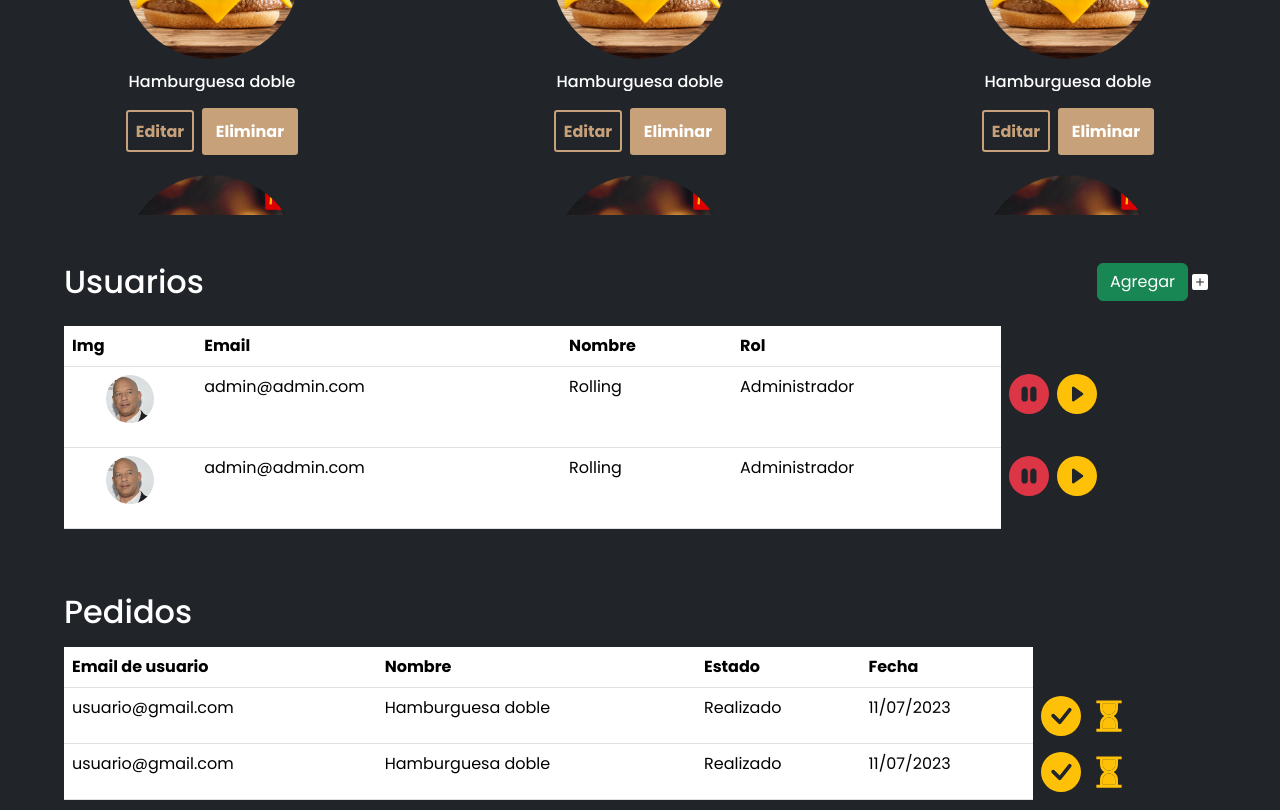
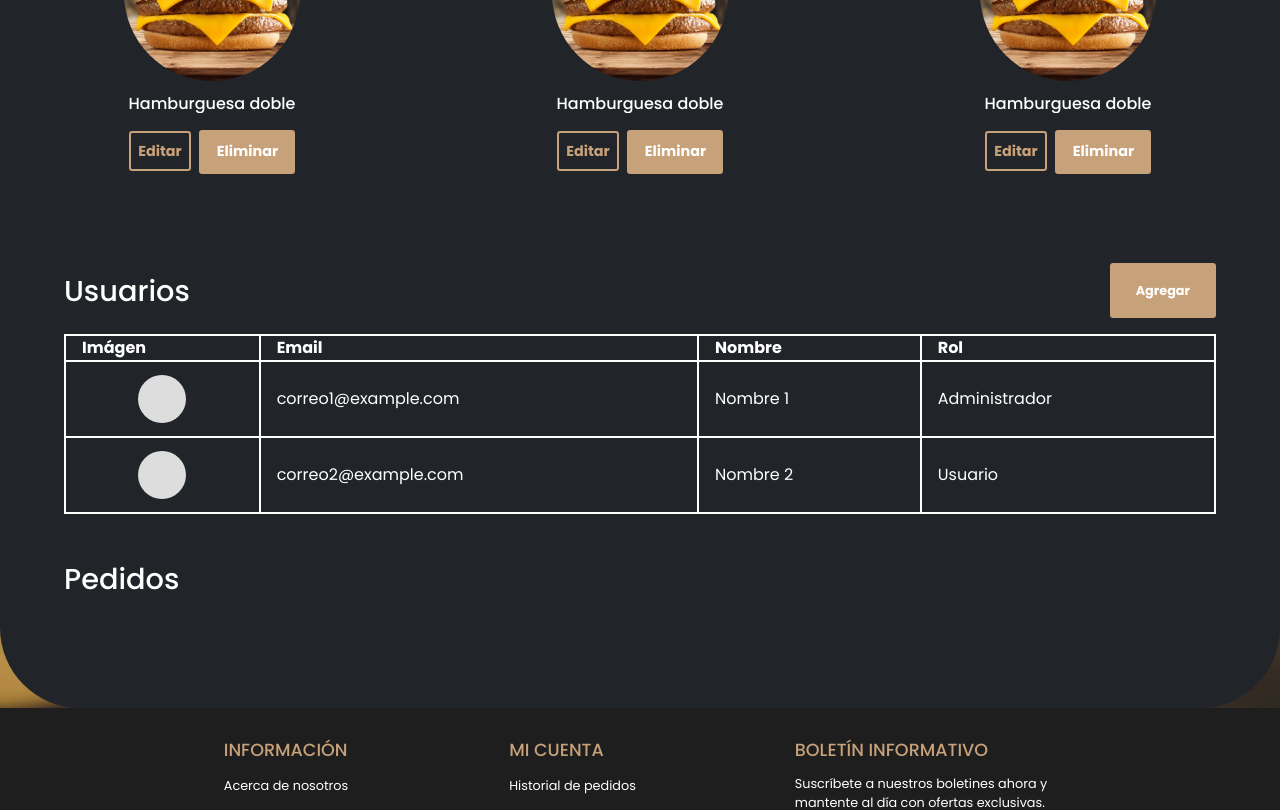
Before and after one commit to Mateo872/restfood, a React (Vite) app: page /administrador in a window 1280 px wide. Shown: the part 920-1730 px from the top of the page. Built offline with nearby package versions, Linux system fonts and the light colour scheme; no server answers.

Commit message:
Estilos modificados en tabla de usuario y linkeo de componentes

```diff
--- a/src/App.css
+++ b/src/App.css
@@ -898,6 +898,14 @@ form h6 {
     padding: 0.6rem;
   }
 
+  div .cardProducto {
+    margin-bottom: 1.5rem;
+  }
+
+  .cardProducto .boton_producto {
+    font-size: 0.8rem;
+  }
+
   .cardProducto .boton_editar {
     padding: 0.48rem;
   }
@@ -1690,6 +1698,28 @@ textarea {
 
   .tabla {
     width: 100%;
+    background-color: transparent;
+    border-collapse: collapse;
+  }
+
+  .tabla_contenedor {
+    overflow-x: scroll;
+  }
+
+  .tabla tr,
+  .tabla th,
+  .tabla td {
+    border: 2px solid var(--color-secundario);
+    padding: 0 1rem;
+  }
+
+  .imagen_tabla {
+    width: 3rem;
+    height: 3rem;
+    margin: .8rem auto;
+    border-radius: 100%;
+    background-color: #ddd;
+    padding: .8rem 0;
   }
 
 }
@@ -1727,6 +1757,14 @@ textarea {
     padding: 0;
   }
 
+  .cardProducto .boton_producto {
+    font-size: .9rem;
+  }
+
+  .tabla_contenedor {
+    overflow-x: hidden;
+  }
+
   .cardImg {
     width: 55%;
   }
--- a/src/componentes/Administrador.jsx
+++ b/src/componentes/Administrador.jsx
@@ -1,13 +1,27 @@
 import React from "react";
-import { Button } from "react-bootstrap";
-import { BsFillPlusSquareFill, BsSquare } from "react-icons/bs";
 import ItemProducto from "./ItemProducto";
-import Table from "react-bootstrap/Table";
 import ItemUsuario from "./ItemUsuario";
 import ItemPedidos from "./ItemPedidos";
 import { Link } from "react-router-dom";
 
 const Administrador = () => {
+  const data = [
+    {
+      id: 1,
+      image: "url_de_la_imagen_1",
+      email: "correo1@example.com",
+      nombre: "Nombre 1",
+      rol: "Administrador",
+    },
+    {
+      id: 2,
+      image: "url_de_la_imagen_2",
+      email: "correo2@example.com",
+      nombre: "Nombre 2",
+      rol: "Usuario",
+    },
+  ];
+
   return (
     <div className="fondo">
       <section className="text-white text-center p-5 mt-5">
@@ -51,33 +65,27 @@ const Administrador = () => {
           </div>
         </article>
         <article className="my-5">
-          <div className="d-flex justify-content-between mb-3">
-            <h2>Usuarios</h2>
-            <div>
-              <Button variant="success" className="btnAgregar me-1">
-                Agregar
-              </Button>
-              <BsFillPlusSquareFill className="iconoAgregar me-2"></BsFillPlusSquareFill>
+          <div className="d-flex justify-content-between align-items-center mb-3">
+            <h2 className="admin_titulo mb-0">Usuarios</h2>
+            <button className="boton_admin">Agregar</button>
           </div>
-          </div>
-          <Table responsive className="tabla">
+          <div className="tabla_contenedor">
+            <table responsive className="tabla">
               <thead>
                 <tr>
-                <th>Img</th>
+                  <th>Imágen</th>
                   <th>Email</th>
                   <th>Nombre</th>
                   <th>Rol</th>
                 </tr>
               </thead>
-            <tbody>
-              <ItemUsuario></ItemUsuario>
-              <ItemUsuario></ItemUsuario>
-            </tbody>
-          </Table>
+              <ItemUsuario data={data} />
+            </table>
+          </div>
         </article>
         <article className="mb-5">
-          <h2 className="mb-3">Pedidos</h2>
-          <Table responsive className="tabla">
+          <h2 className="admin_titulo mb-3">Pedidos</h2>
+          {/* <Table responsive className="tabla">
             <thead>
               <tr>
                 <th>Email de usuario</th>
@@ -90,7 +98,7 @@ const Administrador = () => {
               <ItemPedidos></ItemPedidos>
               <ItemPedidos></ItemPedidos>
             </tbody>
-          </Table>
+          </Table> */}
         </article>
       </section>
     </div>
--- a/src/componentes/ItemUsuario.jsx
+++ b/src/componentes/ItemUsuario.jsx
@@ -1,23 +1,19 @@
-import React from "react";
-import toretto from "../complementos/imagenes/toretto.jpeg";
-import { BsPauseCircleFill, BsFillPlayCircleFill } from "react-icons/bs";
-
-const ItemUsuario = () => {
+const ItemUsuario = ({ data }) => {
   return (
-    <tr>
-      <td id="tdImg">
-        <figure>
-          <img src={toretto} alt="" />
-        </figure>
-      </td>
-      <td>admin@admin.com</td>
-      <td>Rolling</td>
-      <td>Administrador</td>
-      <td className="bg-transparent text-danger tdBtn">
-        <BsPauseCircleFill className="iconoPausar me-2"></BsPauseCircleFill>
-        <BsFillPlayCircleFill className="iconoPausar text-warning b-none"></BsFillPlayCircleFill>
-      </td>
-    </tr>
+    <tbody>
+      {data.map((item) => (
+        <tr key={item.id}>
+          <td className="align-middle contenedor_imagen">
+            <div className="imagen_tabla">
+              {/* <img src={item.image} alt={item.nombre} className="w-100 h-100" /> */}
+            </div>
+          </td>
+          <td className="align-middle">{item.email}</td>
+          <td className="align-middle">{item.nombre}</td>
+          <td className="align-middle">{item.rol}</td>
+        </tr>
+      ))}
+    </tbody>
   );
 };
 
```
Lines whose indentation alone changed are shown as unchanged.
